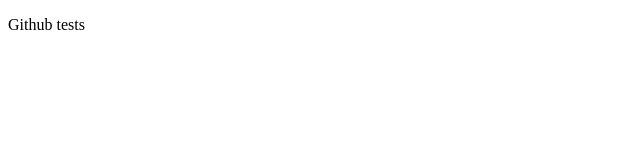
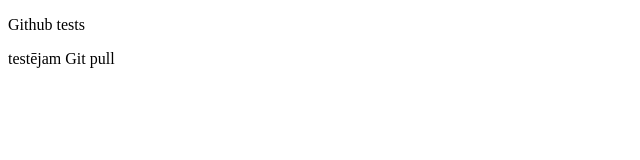
Before and after one commit to rinalds228/mans_pirmais_repo, a plain HTML site: page index.html in a window 1280 px wide. Shown: the whole page, without its empty margins (0-640 px from the left). Drawn offline with Linux system fonts and the light colour scheme.

Commit message:
Update index.html

```diff
--- a/index.html
+++ b/index.html
@@ -8,5 +8,6 @@
 </head>
 <body>
     <p>Github tests</p>
+    <p>testējam Git pull</p>
 </body>
 </html>
```
